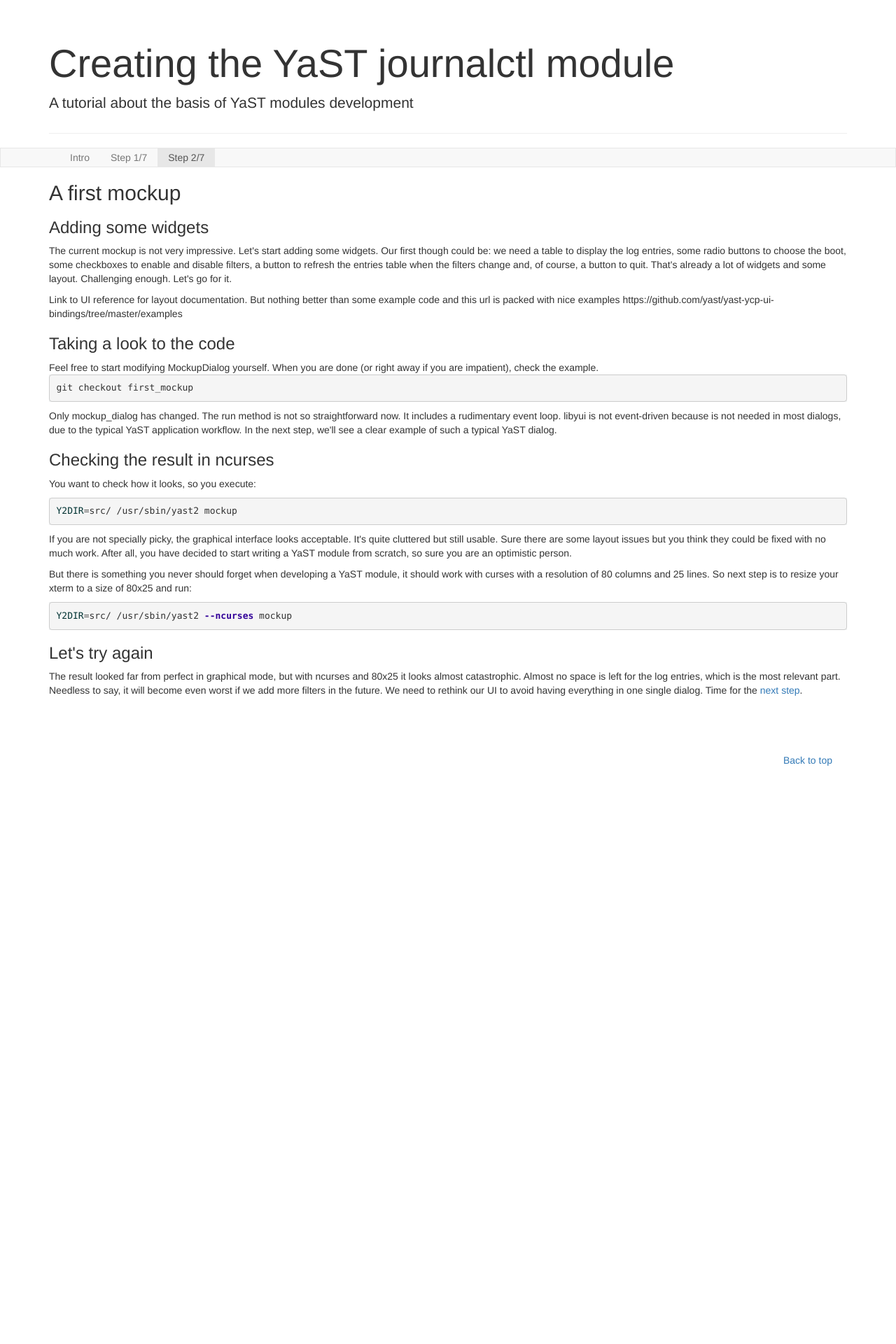
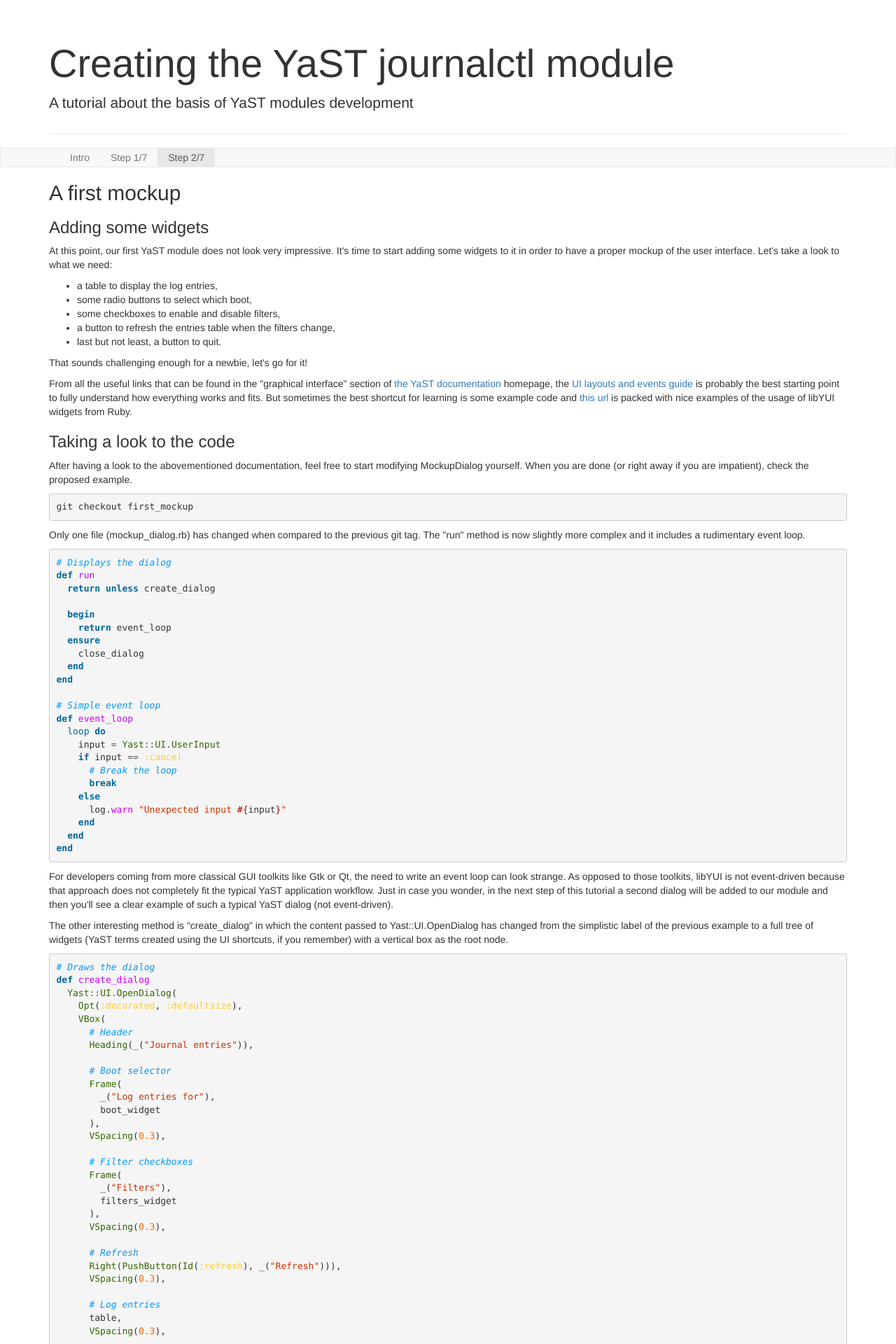
Before and after one commit to yast/yast-journalctl-tutorial, a Jekyll site: the page built from step2.html, in a window 1280 px wide. Shown: the top 1920 px of the page at 70% size. Built offline with Jekyll 4.4.1, drawn with Linux system fonts in a browser that asks for light colours; nearby versions of some CDN libraries; library files that are not in the unit come from our copies; before the commit the page ends 1187 px from its top, so only the background shows below that; some of the changed text lies outside the part shown.

Commit message:
First full version of step2

```diff
--- a/assets/stylesheets/overrides.css
+++ b/assets/stylesheets/overrides.css
@@ -12,3 +12,10 @@
   border-radius: 0px;
   margin-bottom: 0px;
 }
+
+.centered {
+  margin: 4px 0 4px 0;
+  display: block;
+  margin-left: auto;
+  margin-right: auto;
+}
--- a/step2.html
+++ b/step2.html
@@ -6,62 +6,159 @@
 
 <h3>Adding some widgets</h3>
 <p>
-The current mockup is not very impressive. Let's start adding some widgets. Our
-first though could be: we need a table to display the log entries, some radio
-buttons to choose the boot, some checkboxes to enable and disable filters,
-a button to refresh the entries table when the filters change and, of course, a
-button to quit. That's already a lot of widgets and some layout. Challenging
-enough. Let's go for it.
+At this point, our first YaST module does not look very impressive. It's time to
+start adding some widgets to it in order to have a proper mockup of the user
+interface. Let's take a look to what we need:
+</p>
+<ul>
+  <li>a table to display the log entries,</li>
+  <li>some radio buttons to select which boot,</li>
+  <li>some checkboxes to enable and disable filters,</li>
+  <li>a button to refresh the entries table when the filters change,</li>
+  <li>last but not least, a button to quit.</li>
+</ul>
+<p>
+That sounds challenging enough for a newbie, let's go for it!
 </p>
 <p>
-Link to UI reference for layout documentation. But nothing better than some
-example code and this url is packed with nice examples
-https://github.com/yast/yast-ycp-ui-bindings/tree/master/examples
+From all the useful links that can be found in the &quot;graphical
+interface&quot; section of
+<a href="http://yast.github.io/documentation.html">the YaST documentation</a>
+homepage, the
+<a href="https://doc.opensuse.org/projects/YaST/openSUSE11.3/tdg/Book-YCPUIlayout.html">UI
+layouts and events guide</a> is probably the best starting point to fully
+understand how everything works and fits. But sometimes the best shortcut for
+learning is some example code and
+<a href="https://github.com/yast/yast-ycp-ui-bindings/tree/master/examples">this
+url</a> is packed with nice examples of the usage of libYUI widgets from Ruby.
 </p>
 
 <h3>Taking a look to the code</h3>
-Feel free to start modifying MockupDialog yourself. When you are done (or right
-away if you are impatient), check the example.
-
+<p>
+After having a look to the abovementioned documentation, feel free to start
+modifying MockupDialog yourself. When you are done (or right away if you are
+impatient), check the proposed example.
+</p>
 {% highlight bash %}
 git checkout first_mockup
 {% endhighlight %}
+<p>
+Only one file (mockup_dialog.rb) has changed when compared to the previous git
+tag. The &quot;run&quot; method is now slightly more complex and it includes a
+rudimentary event loop.
+</p>
+{% highlight ruby %}
+# Displays the dialog
+def run
+  return unless create_dialog
 
+  begin
+    return event_loop
+  ensure
+    close_dialog
+  end
+end
+
+# Simple event loop
+def event_loop
+  loop do
+    input = Yast::UI.UserInput
+    if input == :cancel
+      # Break the loop
+      break
+    else
+      log.warn "Unexpected input #{input}"
+    end
+  end
+end
+{% endhighlight %}
 <p>
-Only mockup_dialog has changed. The run method is not so straightforward now. It
-includes a rudimentary event loop. libyui is not event-driven because is not
-needed in most dialogs, due to the typical YaST application workflow. In the
-next step, we'll see a clear example of such a typical YaST dialog.
+For developers coming from more classical GUI toolkits like Gtk or
+Qt, the need to write an event loop can look strange. As opposed to those
+toolkits, libYUI is not event-driven because that approach does not completely
+fit the typical YaST application workflow. Just in case you wonder, in the next
+step of this tutorial a second dialog will be added to our module and then
+you'll see a clear example of such a typical YaST dialog (not event-driven).
 </p>
+<p>
+The other interesting method is &quot;create_dialog&quot; in which the content
+passed to Yast::UI.OpenDialog has changed from the simplistic label of the
+previous example to a full tree of widgets (YaST terms created using the UI
+shortcuts, if you remember) with a vertical box as the root node.
+</p>
+{% highlight ruby %}
+# Draws the dialog
+def create_dialog
+  Yast::UI.OpenDialog(
+    Opt(:decorated, :defaultsize),
+    VBox(
+      # Header
+      Heading(_("Journal entries")),
+
+      # Boot selector
+      Frame(
+        _("Log entries for"),
+        boot_widget
+      ),
+      VSpacing(0.3),
+
+      # Filter checkboxes
+      Frame(
+        _("Filters"),
+        filters_widget
+      ),
+      VSpacing(0.3),
+
+      # Refresh
+      Right(PushButton(Id(:refresh), _("Refresh"))),
+      VSpacing(0.3),
+
+      # Log entries
+      table,
+      VSpacing(0.3),
+
+      # Quit button
+      PushButton(Id(:cancel), Yast::Label.QuitButton)
+    )
+  )
+end
+{% endhighlight %}
 
 <h3>Checking the result in ncurses</h3>
 <p>
-You want to check how it looks, so you execute:
+Reading code is always interesting, but you actually want to check how it looks
+in the user's screen. You already know you can to it with:
 </p>
 {% highlight bash %}
 Y2DIR=src/ /usr/sbin/yast2 mockup
 {% endhighlight %}
-
+<p>And this is what you get.</p>
+<img class="centered" src="assets/images/step2-qt.png">
 <p>
 If you are not specially picky, the graphical interface looks acceptable. It's
-quite cluttered but still usable. Sure there are some layout issues but you
+quite cluttered but still useful. Sure there are some layout issues but you
 think they could be fixed with no much work. After all, you have decided to
 start writing a YaST module from scratch, so sure you are an optimistic person.
 </p>
 <p>
-But there is something you never should forget when developing a YaST module, it
-should work with curses with a resolution of 80 columns and 25 lines.
-So next step is to resize your xterm to a size of 80x25 and run:
+But there is something you should never forget when developing a YaST module - it
+has to work properly with ncurses in a resolution of 80 columns and 25 lines.
+So the next step is to resize your terminal emulator to a size of 80x25 and run:
 </p>
 {% highlight bash %}
 Y2DIR=src/ /usr/sbin/yast2 --ncurses mockup
 {% endhighlight %}
+<p>
+The result looked far from perfect in graphical mode, but with ncurses and a
+size of 80x25 it looks almost catastrophic. Very little space is left for the
+log entries, which is the most relevant part. Needless to say, it will become
+even worst if we add more filters in the future.
+</p>
+<img class="centered" src="assets/images/step2-ncurses.png">
 
 <h3>Let's try again</h3>
 <p>
-The result looked far from perfect in graphical mode, but with ncurses and 80x25
-it looks almost catastrophic. Almost no space is left for the log entries, which
-is the most relevant part. Needless to say, it will become even worst if we add
-more filters in the future. We need to rethink our UI to avoid having everything
-in one single dialog. Time for the <a hef="step3.hml">next step</a>.
+From the previous screenshot, it's obvious that we need to rethink our user
+interface to avoid having everything in one single dialog. Time for the
+<a hef="step3.hml">next step</a>.
 </p>
```
Also changed, not shown: assets/images/step2-ncurses.png (added), assets/images/step2-qt.png (added).
